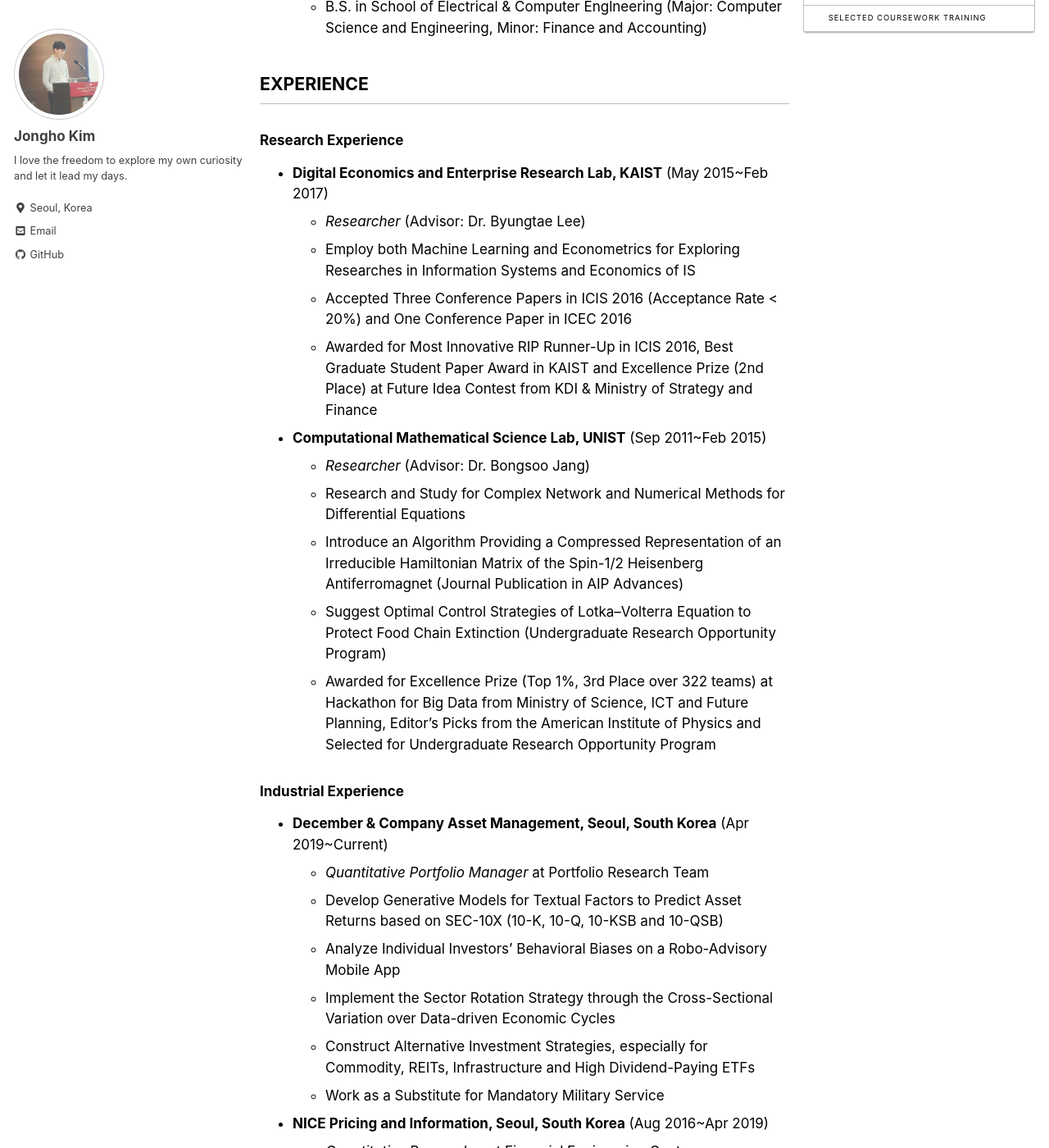
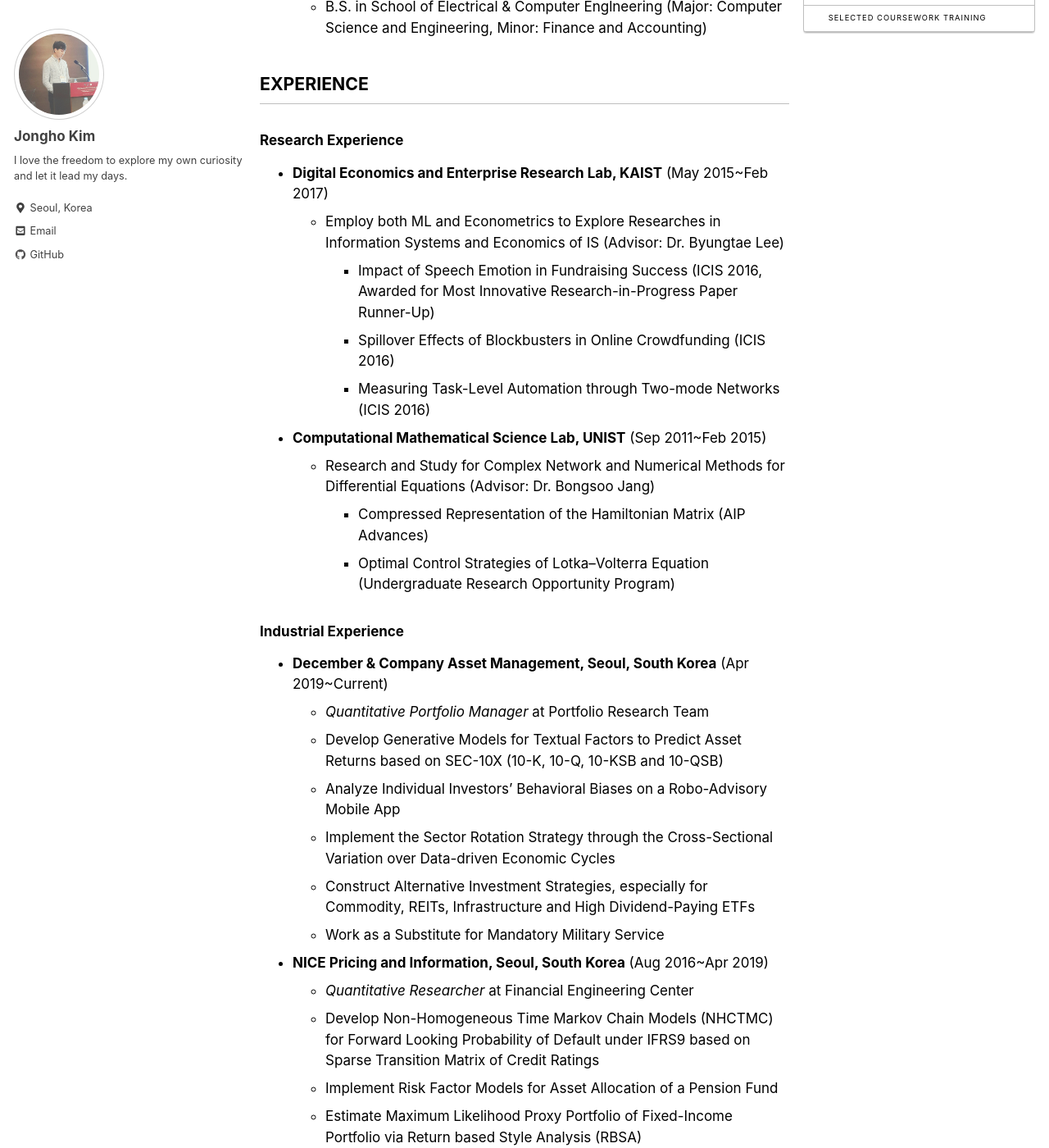
Before and after one commit to jonghkim/jonghkim.github.io, a Jekyll site: the page built from _pages/about.md, in a window 1280 px wide and 1400 px high, scrolled down 498 px. Shown: the whole window at 82% size. Built offline with Jekyll 4.4.1, drawn with Linux system fonts in a browser that asks for light colours; nearby versions of some CDN libraries.

Commit message:
about updated

```diff
--- a/_pages/about.md
+++ b/_pages/about.md
@@ -17,17 +17,15 @@ last_modified_at: 2019-03-19
 ## EXPERIENCE
 ### Research Experience
 - **Digital Economics and Enterprise Research Lab, KAIST** (May 2015~Feb 2017)
-    - *Researcher* (Advisor: Dr. Byungtae Lee)
-    - Employ both Machine Learning and Econometrics for Exploring Researches in Information Systems and Economics of IS
-    - Accepted Three Conference Papers in ICIS 2016 (Acceptance Rate < 20%) and One Conference Paper in ICEC 2016
-    - Awarded for Most Innovative RIP Runner-Up in ICIS 2016, Best Graduate Student Paper Award in KAIST and Excellence Prize (2nd Place) at Future Idea Contest from KDI & Ministry of Strategy and Finance
+    - Employ both ML and Econometrics to Explore Researches in Information Systems and Economics of IS (Advisor: Dr. Byungtae Lee)
+        - Impact of Speech Emotion in Fundraising Success (ICIS 2016, Awarded for Most Innovative Research-in-Progress Paper Runner-Up)
+        - Spillover Effects of Blockbusters in Online Crowdfunding (ICIS 2016)
+        - Measuring Task-Level Automation through Two-mode Networks (ICIS 2016)
 
 - **Computational Mathematical Science Lab, UNIST** (Sep 2011~Feb 2015)
-    - *Researcher* (Advisor: Dr. Bongsoo Jang)
-    - Research and Study for Complex Network and Numerical Methods for Differential Equations
-    - Introduce an Algorithm Providing a Compressed Representation of an Irreducible Hamiltonian Matrix of the Spin-1/2 Heisenberg Antiferromagnet (Journal Publication in AIP Advances)
-    - Suggest Optimal Control Strategies of Lotka–Volterra Equation to Protect Food Chain Extinction (Undergraduate Research Opportunity Program)
-    - Awarded for Excellence Prize (Top 1%, 3rd Place over 322 teams) at Hackathon for Big Data from Ministry of Science, ICT and Future Planning, Editor’s Picks from the American Institute of Physics and Selected for Undergraduate Research Opportunity Program
+    - Research and Study for Complex Network and Numerical Methods for Differential Equations (Advisor: Dr. Bongsoo Jang)
+        - Compressed Representation of the Hamiltonian Matrix (AIP Advances)
+        - Optimal Control Strategies of Lotka–Volterra Equation (Undergraduate Research Opportunity Program)
 
 ### Industrial Experience
 - **December & Company Asset Management, Seoul, South Korea** (Apr 2019~Current)
```
